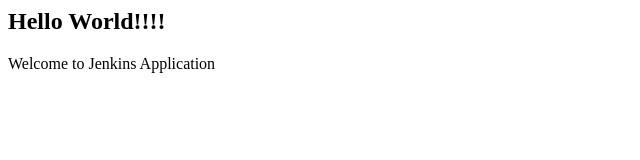
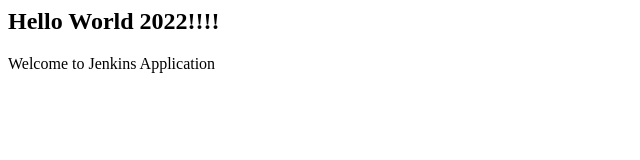
Before and after one commit to DevOpsPTD/Application, a plain HTML site: page index.html in a window 1280 px wide. Shown: the whole page, without its empty margins (0-640 px from the left). Drawn offline with Linux system fonts and the light colour scheme.

Commit message:
Update index.html

```diff
--- a/index.html
+++ b/index.html
@@ -1,6 +1,6 @@
 <html>
 <body>
-<h2>Hello World!!!!</h2>
+<h2>Hello World 2022!!!!</h2>
 <p>Welcome to Jenkins Application</p>
 </body>
 </html>
```
